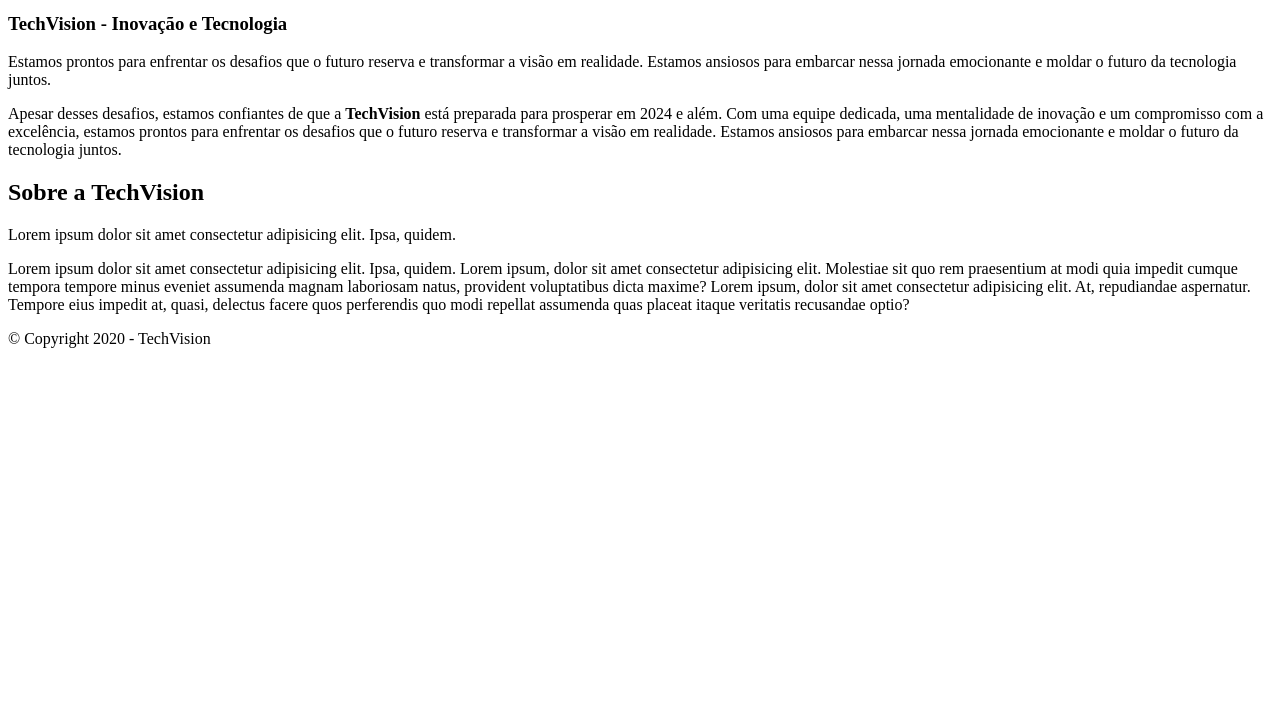
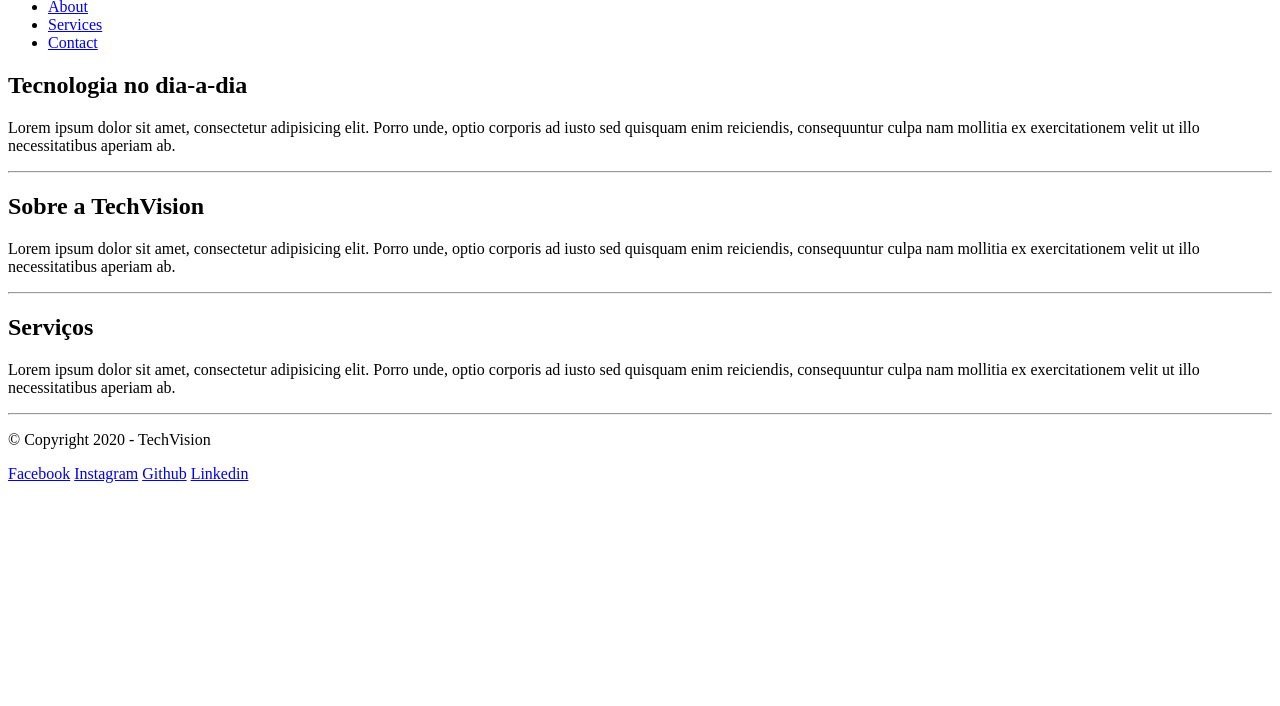
Before and after one commit to FelipeDev30/Study-HTML, a plain HTML site: page Div e Span/index.html in a window 1280 px wide. Shown: the part 94-800 px from the top of the page. Drawn offline with Linux system fonts and the light colour scheme; files that its build step writes are made by us from their sources.

Commit message:
Atualizando estudos sobre divs e spans

```diff
--- a/Div e Span/index.html
+++ b/Div e Span/index.html
@@ -3,51 +3,67 @@
 <head>
     <meta charset="UTF-8">
     <meta name="viewport" content="width=device-width, initial-scale=1.0">
+    <link rel="stylesheet" href="style.css">
     <title>Document</title>
 </head>
 <body>
     <header>
+        <h1>TechVision - Solutions</h1>
         <nav class="menu">
             <ul>
-                <li><a href="">Home</a></li>
-                <li><a href="">About</a></li>
-                <li><a href="">Services</a></li>
-                <li><a href="">Contact</a></li>
+                <li><a href="#">Home</a></li>
+                <li><a href="#">About</a></li>
+                <li><a href="#">Services</a></li>
+                <li><a href="#">Contact</a></li>
             </ul>
         </nav>
     </header>
+    <div class="container">
         <section class="section" id="home">
-        <article class="art_principal">
-            <h1>TechVision - Inovação e Tecnologia</h1>
+            <div class="text">
+                <h2 class="title-1">
+                    Tecnologia no dia-a-dia
+                </h2>
                 <p>
-                Estamos prontos para enfrentar os desafios que o futuro reserva e transformar a visão em realidade.
-                Estamos ansiosos para embarcar nessa jornada emocionante e moldar o futuro da tecnologia juntos.
+                    Lorem ipsum dolor sit amet, consectetur adipisicing elit.
+                    Porro unde, optio corporis ad iusto sed quisquam enim reiciendis,
+                    consequuntur culpa nam mollitia ex exercitationem velit ut illo necessitatibus aperiam ab.
                 </p>
+            </div>
+        </section>
+        <hr>
+        <section class="section" id="about">
+            <div class="text">
+                <h2 class="title-2">
+                    Sobre a TechVision
+                </h2>
                 <p>
-                Apesar desses desafios, estamos confiantes de que a <strong>TechVision</strong> está preparada para prosperar em 2024
-                e além. Com uma equipe dedicada, uma mentalidade de inovação e um compromisso com a excelência,
-                estamos prontos para enfrentar os desafios que o futuro reserva e transformar a visão em realidade.
-                Estamos ansiosos para embarcar nessa jornada emocionante e moldar o futuro da tecnologia juntos.
+                    Lorem ipsum dolor sit amet, consectetur adipisicing elit.
+                    Porro unde, optio corporis ad iusto sed quisquam enim reiciendis,
+                    consequuntur culpa nam mollitia ex exercitationem velit ut illo necessitatibus aperiam ab.
                 </p>
-        </article>
         </section>
-    <section class="section" id="about">
-        <article class="art_about">
-            <h2>Sobre a TechVision</h2>
+        <hr>
+        <section class="section" id="services">
+            <div class="text">
+                <h2 class="title-3">
+                    Serviços
+                </h2>
                 <p>
-                Lorem ipsum dolor sit amet consectetur adipisicing elit. Ipsa, quidem.
+                    Lorem ipsum dolor sit amet, consectetur adipisicing elit.
+                    Porro unde, optio corporis ad iusto sed quisquam enim reiciendis,
+                    consequuntur culpa nam mollitia ex exercitationem velit ut illo necessitatibus aperiam ab.
                 </p>
-            <p>
-                Lorem ipsum dolor sit amet consectetur adipisicing elit. Ipsa, quidem.
-                Lorem ipsum, dolor sit amet consectetur adipisicing elit. Molestiae sit quo rem praesentium at
-                modi quia impedit cumque tempora tempore minus eveniet assumenda magnam laboriosam natus, provident voluptatibus dicta maxime?
-                Lorem ipsum, dolor sit amet consectetur adipisicing elit. At, repudiandae aspernatur. Tempore eius impedit at, quasi, delectus facere quos perferendis quo
-                modi repellat assumenda quas placeat itaque veritatis recusandae optio?
-            </p>
-        </article>
+
         </section>
-    <footer class="rd_pe">
+        <hr>
+    </div>
+    <footer>
         <p>&copy; Copyright 2020 - TechVision</p>
+        <a target="_blank" href="https://www.facebook.com/profile.php?id=100090889836347">Facebook</a>
+        <a target="_blank" href="https://www.instagram.com/felipedevjob28/">Instagram</a>
+        <a target="_blank" href="https://github.com/FelipeDev30">Github</a>
+        <a target="_blank" href="https://www.linkedin.com/in/felipe-lamas-19970019a/">Linkedin</a>
     </footer>
 </body>
 </html>
```
Also changed, not shown: Div e Span/main.js (deleted), Div e Span/style.css (deleted). Lines whose indentation alone changed are shown as unchanged.
